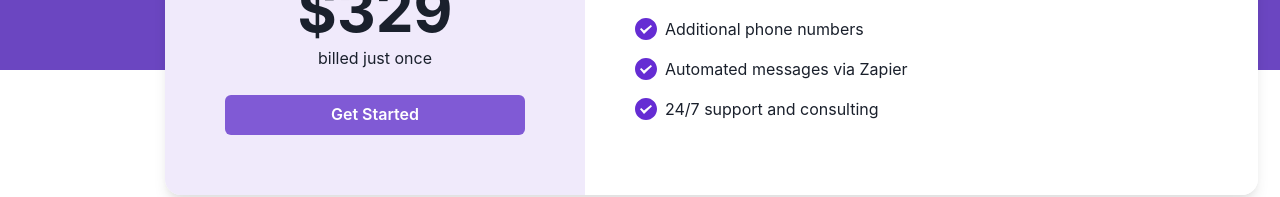
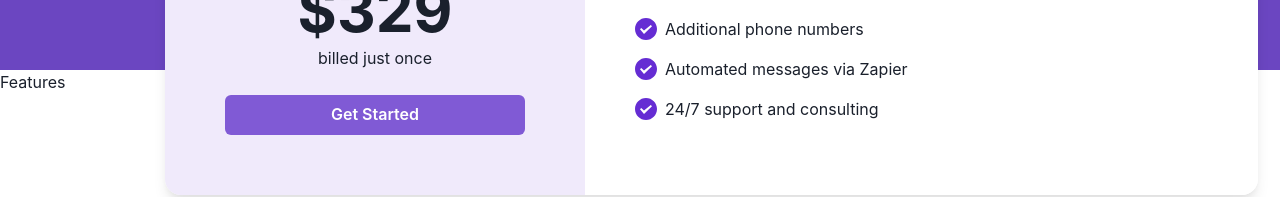
Before and after one commit to HassanShanJava/Pricing-UI, a Next.js app: page / in a window 1280 px wide. Shown: the part 347-544 px from the top of the page. Built offline with nearby package versions, Linux system fonts and the light colour scheme.

Commit message:
working on features

```diff
--- /dev/null
+++ b/app/Features.tsx
@@ -0,0 +1,9 @@
+import React from 'react'
+
+const Features = () => {
+  return (
+    <div>Features</div>
+  )
+}
+
+export default Features
--- a/app/page.tsx
+++ b/app/page.tsx
@@ -2,6 +2,7 @@
 
 "use client";
 import { ChakraProvider, Heading } from "@chakra-ui/react";
+import Features from "./Features";
 import Header from "./Header";
 import PricingCard from "./PricingCard";
 // import Practice from "./Practice";
@@ -13,6 +14,7 @@ export default function Home() {
       {/* <Practice/> */}
       <Header />
       <PricingCard/>
+      <Features/>
     </ChakraProvider>
   );
 }
```
